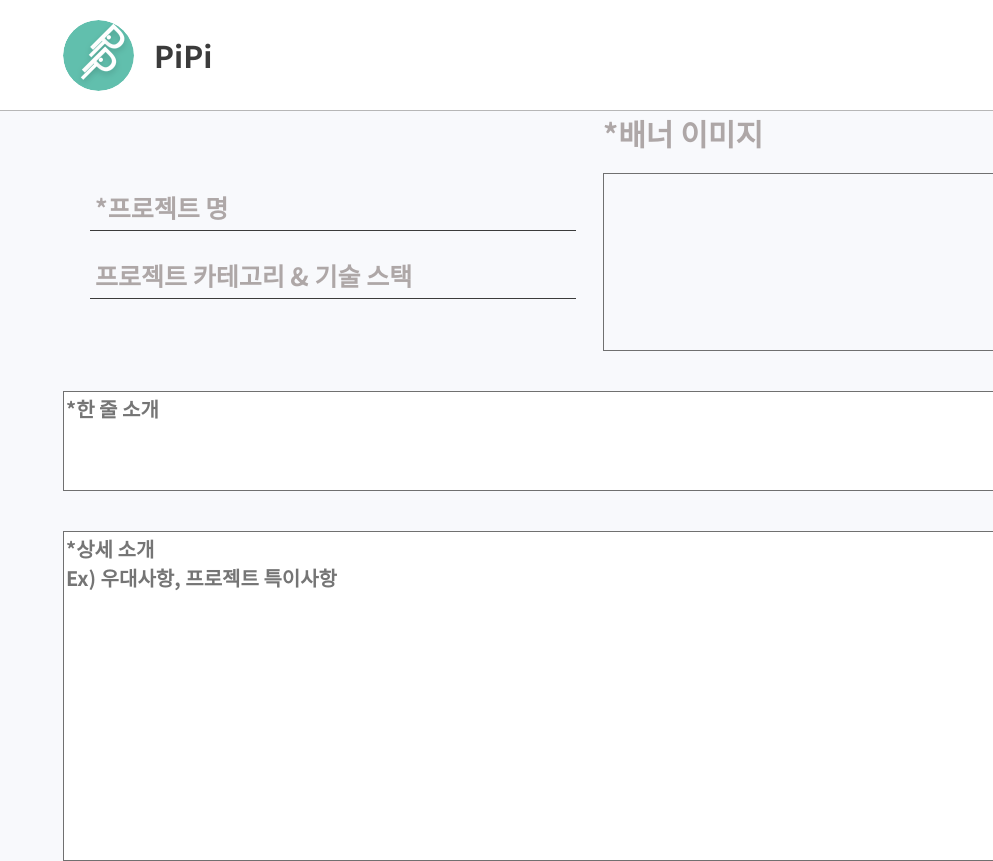
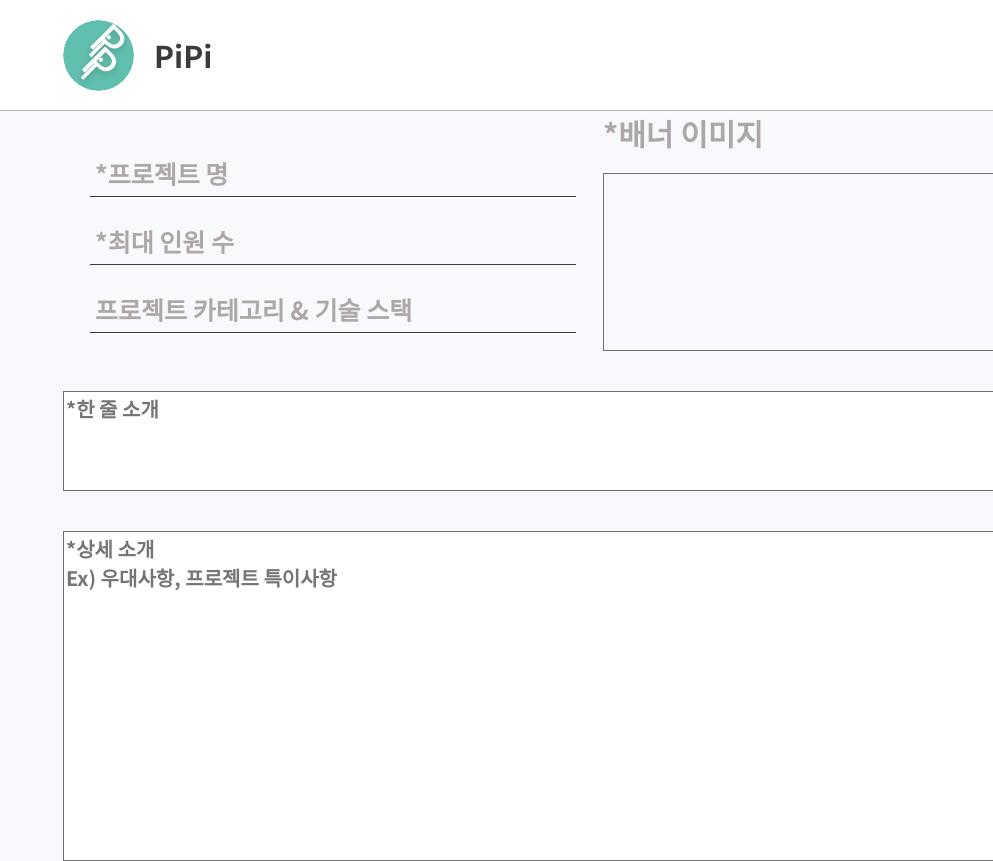
Before and after one commit to Pi-Pi-project/PIPI-Front-V1, a React app: page /board/write in a window 1280 px wide. Shown: the top 861 px of the page, without its empty margins (287-1280 px from the left). Built offline with nearby package versions, Linux system fonts and the light colour scheme; no server answers.

Commit message:
[CREATE] BoardSearch component

```diff
--- a/src/component/Board/BoardWrite/BoardWriteInputData/BoardWriteInputData.tsx
+++ b/src/component/Board/BoardWrite/BoardWriteInputData/BoardWriteInputData.tsx
@@ -19,6 +19,7 @@ const BoardWriteInputData: FC = () => {
 
   const openModal = useCallback((e: MouseEvent<HTMLInputElement>) => {
     dispatch(writeActionCreater.changeModalState(true));
+    dispatch(writeActionCreater.setModalType("CATEGORY"));
   }, []);
 
   return (
@@ -29,6 +30,12 @@ const BoardWriteInputData: FC = () => {
           onChange={changeHandler}
           type="text"
           placeholder="*프로젝트 명"
+        />
+        <S.BoardInput
+          name="max"
+          onChange={changeHandler}
+          type="number"
+          placeholder="*최대 인원 수"
         />
         <S.HiddenInput
           name="category"
```
